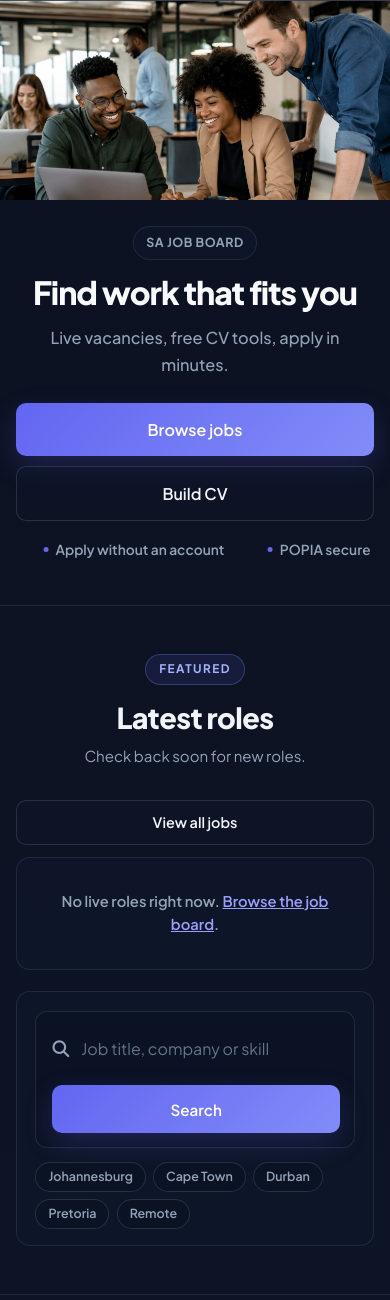
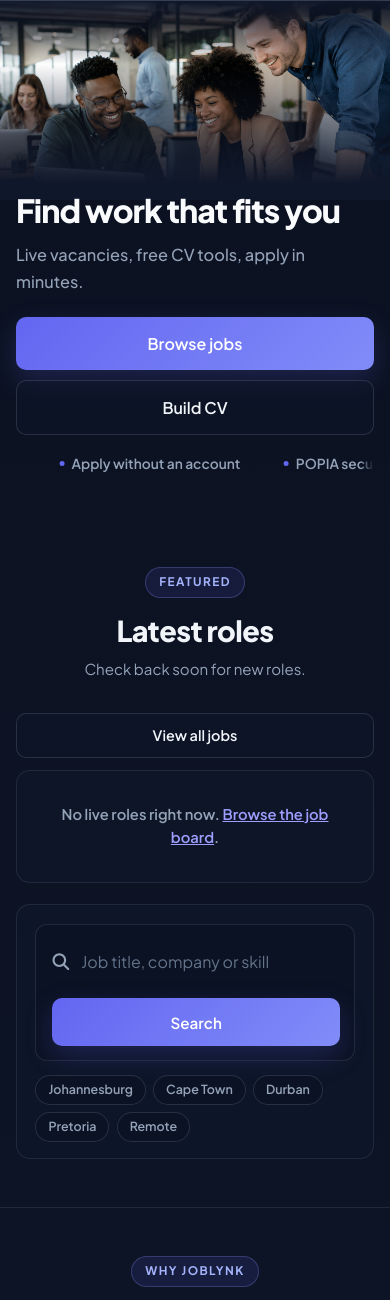
Before and after one commit to rinae-del/joblynk, a PHP site: page /home.html in a window 390 px wide. Shown: the part 66-1366 px from the top of the page. Run offline with PHP 8.4, Linux system fonts and the light colour scheme; data that the repository does not hold is empty.

Commit message:
fix: left-align hero copy and blend cover image into page
Remove hero kicker, align heading and lead left, and fade the cover photo
into the page background above and below for a seamless join.

Co-authored-by: Cursor <cursoragent@cursor.com>

```diff
--- a/home.css
+++ b/home.css
@@ -12,6 +12,7 @@
     --home-accent-light: #a5b4fc;
     --home-accent-soft: rgba(99, 102, 241, 0.12);
     --home-accent-border: rgba(129, 140, 248, 0.28);
+    --home-page-bg: #0f172a;
 }
 
 /* Prevent iOS Safari zoom-on-focus for form fields */
@@ -30,16 +31,41 @@
 /* ── Hero ────────────────────────────────────────────────── */
 .home-public-page .home-hero {
     position: relative;
-    padding: 0 0 3.25rem;
-    border-bottom: 1px solid var(--home-border);
+    padding: 0 0 3rem;
+    border-bottom: none;
     background: transparent;
 }
 
 .home-public-page .home-hero-media {
+    position: relative;
     width: 100%;
     height: clamp(210px, 32vw, 340px);
     overflow: hidden;
-    margin-bottom: 2rem;
+    margin-bottom: 0;
+}
+
+.home-public-page .home-hero-media::before,
+.home-public-page .home-hero-media::after {
+    content: '';
+    position: absolute;
+    left: 0;
+    right: 0;
+    pointer-events: none;
+    z-index: 1;
+}
+
+/* Soft blend under the nav */
+.home-public-page .home-hero-media::before {
+    top: 0;
+    height: 32%;
+    background: linear-gradient(to bottom, var(--home-page-bg) 0%, transparent 100%);
+}
+
+/* Fade image into page background */
+.home-public-page .home-hero-media::after {
+    bottom: 0;
+    height: 68%;
+    background: linear-gradient(to bottom, transparent 0%, var(--home-page-bg) 88%);
 }
 
 .home-public-page .home-hero-img {
@@ -51,33 +77,22 @@
 }
 
 .home-public-page .home-hero-inner {
+    position: relative;
+    z-index: 2;
     max-width: var(--home-max);
-    margin: 0 auto;
+    margin: -0.5rem auto 0;
     padding: 0 var(--home-gutter);
 }
 
 .home-public-page .home-hero-copy {
     min-width: 0;
     max-width: 40rem;
-}
-
-.home-public-page .home-kicker {
-    display: inline-block;
-    margin: 0 0 1rem;
-    padding: 0.35rem 0.75rem;
-    border-radius: 999px;
-    border: 1px solid var(--home-border);
-    background: var(--home-surface);
-    color: var(--muted);
-    font-size: 0.78rem;
-    font-weight: 700;
-    letter-spacing: 0.04em;
-    text-transform: uppercase;
+    text-align: left;
 }
 
 .home-public-page .home-hero h1 {
-    margin: 0 0 1rem;
-    max-width: 14ch;
+    margin: 0 0 0.85rem;
+    max-width: 16ch;
     font-size: clamp(2rem, 4.2vw, 3rem);
     font-weight: 800;
     line-height: 1.06;
@@ -86,8 +101,8 @@
 }
 
 .home-public-page .home-hero-lead {
-    margin: 0 0 1.5rem;
-    max-width: 34rem;
+    margin: 0 0 1.35rem;
+    max-width: 32rem;
     color: var(--muted);
     font-size: 1.02rem;
     line-height: 1.65;
@@ -97,6 +112,7 @@
 .home-public-page .home-hero-actions {
     display: flex;
     flex-wrap: wrap;
+    justify-content: flex-start;
     gap: 0.65rem;
     margin-bottom: 1.1rem;
 }
@@ -105,8 +121,8 @@
     position: relative;
     overflow: hidden;
     margin-top: 0.15rem;
-    mask-image: linear-gradient(90deg, transparent, #000 6%, #000 94%, transparent);
-    -webkit-mask-image: linear-gradient(90deg, transparent, #000 6%, #000 94%, transparent);
+    mask-image: linear-gradient(90deg, transparent, #000 4%, #000 96%, transparent);
+    -webkit-mask-image: linear-gradient(90deg, transparent, #000 4%, #000 96%, transparent);
 }
 
 .home-public-page .home-hero-marquee-track {
@@ -177,6 +193,7 @@
 .home-public-page .home-jobs-section {
     padding: var(--home-section-pad) 0;
     border-bottom: 1px solid var(--home-border);
+    border-top: none;
 }
 
 .home-public-page .home-jobs-header {
@@ -732,40 +749,26 @@
 
 /* ── Mobile ──────────────────────────────────────────────── */
 @media (max-width: 900px) {
-    .home-public-page .home-hero-inner {
-        text-align: center;
+    .home-public-page .home-hero-media {
+        height: clamp(200px, 42vw, 240px);
     }
 
-    .home-public-page .home-hero-copy {
-        max-width: none;
-        margin: 0 auto;
+    .home-public-page .home-hero-inner {
+        margin-top: -0.35rem;
     }
 
     .home-public-page .home-hero h1 {
-        max-width: none;
-        margin-left: auto;
-        margin-right: auto;
-    }
-
-    .home-public-page .home-hero-lead {
-        margin-left: auto;
-        margin-right: auto;
-    }
-
-    .home-public-page .home-hero-actions,
-    .home-public-page .home-hero-marquee-track {
-        justify-content: center;
+        max-width: 18ch;
     }
 
     .home-public-page .home-hero-marquee {
-        width: 100vw;
-        max-width: 100vw;
-        margin-left: calc(50% - 50vw);
+        width: 100%;
+        margin-left: 0;
     }
 
     @media (prefers-reduced-motion: reduce) {
         .home-public-page .home-hero-marquee-track {
-            justify-content: center;
+            justify-content: flex-start;
         }
     }
 
@@ -782,11 +785,6 @@
     .home-public-page .step-arrow {
         padding: 0.15rem 0;
         transform: rotate(90deg);
-    }
-
-    .home-public-page .home-hero-media {
-        height: clamp(200px, 42vw, 240px);
-        margin-bottom: 1.65rem;
     }
 }
 
@@ -808,11 +806,6 @@
     .home-public-page .home-hero-actions .btn-landing {
         width: 100%;
         justify-content: center;
-    }
-
-    .home-public-page .home-jobs-header {
-        flex-direction: column;
-        align-items: stretch;
     }
 
     .home-public-page .home-job-row {
--- a/home.html
+++ b/home.html
@@ -48,7 +48,7 @@
     <link href="https://fonts.googleapis.com/css2?family=Plus+Jakarta+Sans:wght@400;500;600;700;800&display=swap" rel="stylesheet">
     <link rel="stylesheet" href="https://cdnjs.cloudflare.com/ajax/libs/font-awesome/6.4.0/css/all.min.css">
     <link rel="stylesheet" href="landing.css?v=20260701">
-    <link rel="stylesheet" href="home.css?v=20260706">
+    <link rel="stylesheet" href="home.css?v=20260707">
 </head>
 
 <body class="landing-page home-public-page">
@@ -94,7 +94,6 @@
         </div>
         <div class="home-hero-inner">
             <div class="home-hero-copy">
-                <p class="home-kicker">SA job board</p>
                 <h1>Find work that fits you</h1>
                 <p class="home-hero-lead">
                     Live vacancies, free CV tools, apply in minutes.
```
